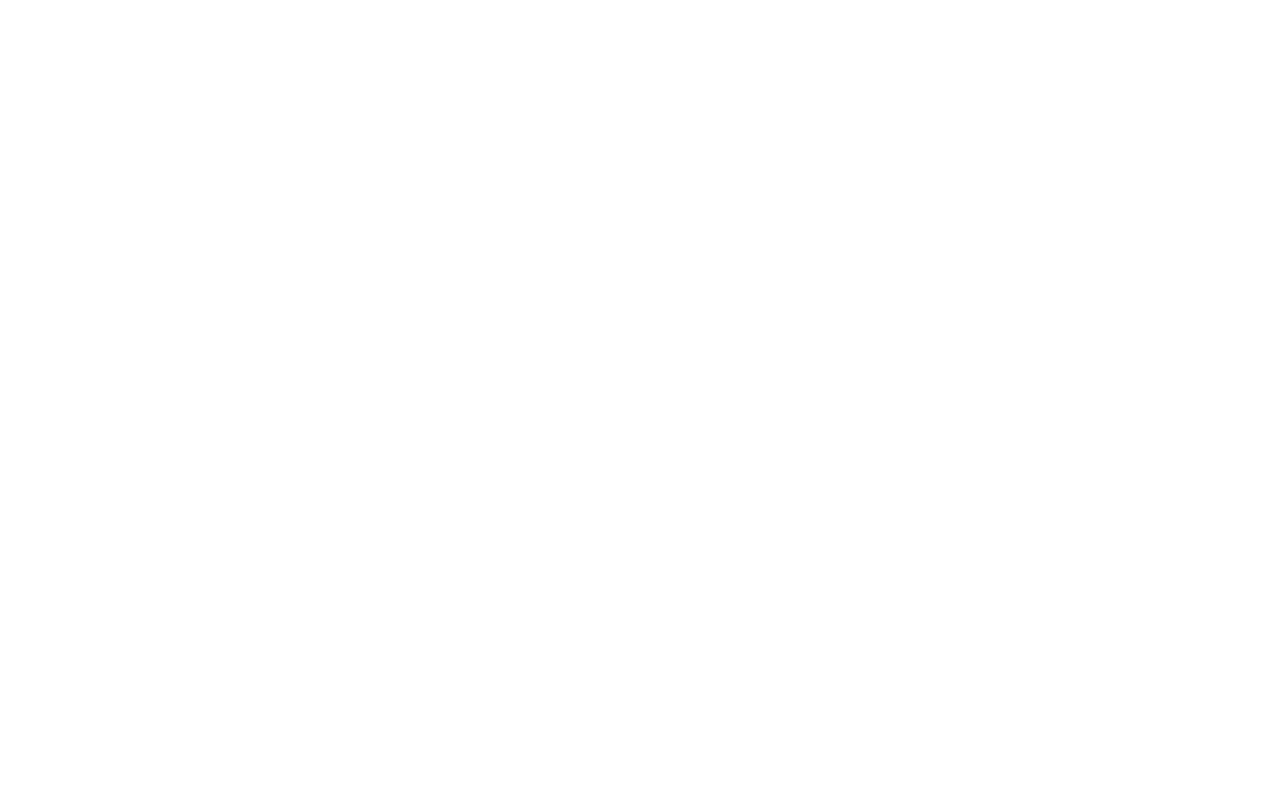
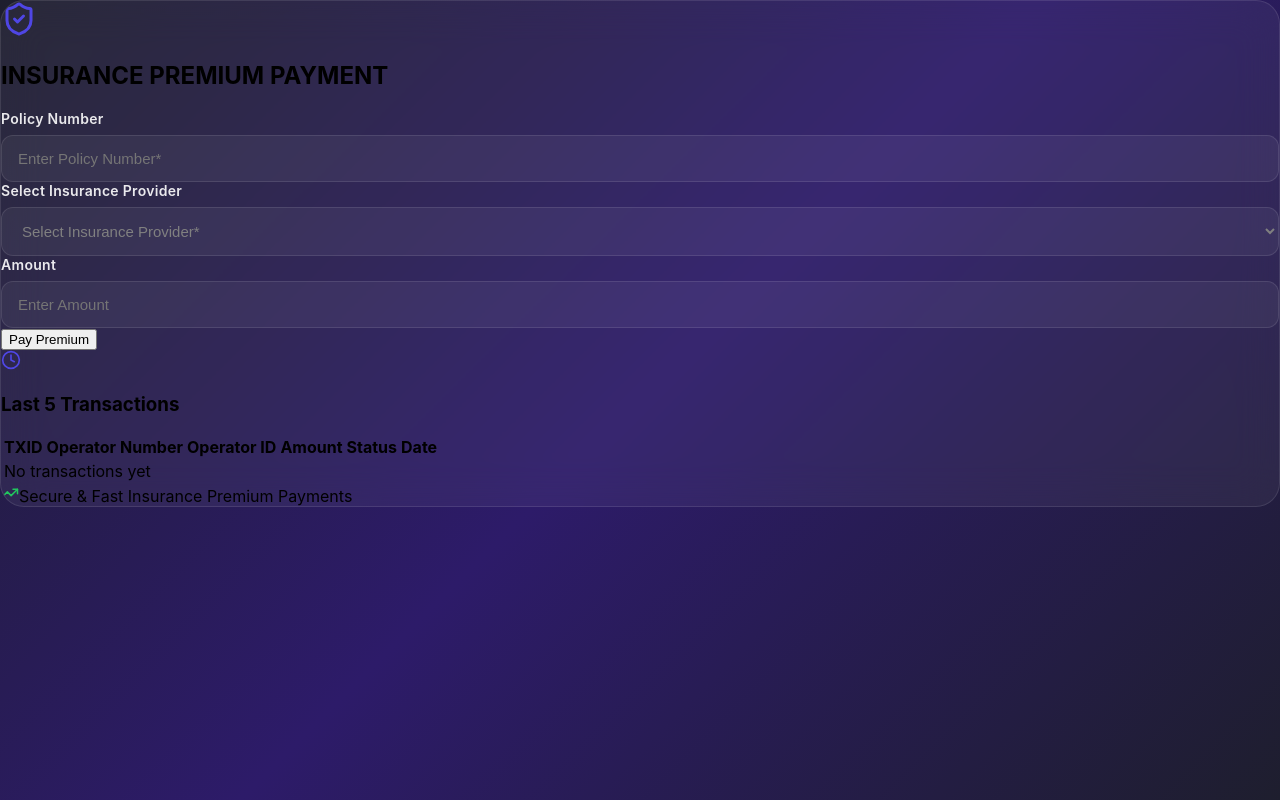
Before and after one commit to vikashsharma380/code-web-telecom, a React (Vite) app in the folder Frontend/: page /InsuranceRecharge in a window 1280 px wide. Before the commit this address had no page. Built offline with nearby package versions, Linux system fonts and the light colour scheme.

Commit message:
add postpaid and insurance

```diff
--- a/Frontend/src/App.jsx
+++ b/Frontend/src/App.jsx
@@ -4,7 +4,6 @@
 import Login from "./pages/login";
 import Signup from "./pages/signup";
 import MobileRecharge from "./Components/MobileRecharge";
-
 import { useParams } from "react-router-dom";
 import ServicePage from "./pages/ServicePage";
 import DTHRecharge from "./Components/DTHRecharge";
@@ -14,6 +13,7 @@
 import DataCardRecharge from "./Components/DataCardRecharge";
 import Dashboard from "./Components/Dashboard";
 import WebSolutions from "./Components/WebSolutions";
+import InsuranceRecharge from "./Components/InsuranceRecharge";
 
 function App() {
   return (
@@ -31,6 +31,7 @@
         <Route path="/DataCardRecharge" element={<DataCardRecharge />} />
         <Route path="/dashboard" element={<Dashboard />} />
         <Route path="/web-solutions" element={<WebSolutions />} />
+        <Route path="/InsuranceRecharge" element={<InsuranceRecharge />} />
       </Routes>
     </>
   );
--- a/Frontend/src/Components/InsuranceRecharge.jsx
+++ b/Frontend/src/Components/InsuranceRecharge.jsx
@@ -1,5 +1,6 @@
 import React, { useState } from "react";
-import "./CSS/rechargeForm.css";
+import { ShieldCheck, Clock, TrendingUp } from "lucide-react";
+import styles from "../styles";
 
 export default function InsuranceRecharge() {
   const [formData, setFormData] = useState({
@@ -15,7 +16,6 @@
 
   const handleChange = (e) => {
     const { name, value } = e.target;
-
     if (name === "amount") {
       if (value === "" || (/^\d+$/.test(value) && parseInt(value) > 0)) {
         setFormData({ ...formData, [name]: value });
@@ -48,33 +48,34 @@
   };
 
   return (
-    <div className="recharge-page">
-      <div className="recharge-container">
-        <div className="recharge-header">
-          <h2>INSURANCE PREMIUM PAYMENT</h2>
+    <div style={styles.container}>
+      <div style={styles.card}>
+        <div style={styles.header}>
+          <ShieldCheck size={36} color="#4f46e5" />
+          <h2 style={styles.title}>INSURANCE PREMIUM PAYMENT</h2>
         </div>
 
-        <div className="recharge-content">
-          <div className="recharge-form-section">
-            <form onSubmit={handleRecharge}>
-              <div className="form-group">
-                <label>Policy Number :</label>
+        <form onSubmit={handleRecharge} style={styles.form}>
+          <div style={styles.inputGroup}>
+            <label style={styles.label}>Policy Number</label>
             <input
               type="text"
               name="number"
-                  placeholder="Please Enter Policy Number*"
+              placeholder="Enter Policy Number*"
               value={formData.number}
               onChange={handleChange}
+              style={styles.input}
               required
             />
           </div>
 
-              <div className="form-group">
-                <label>Select Insurance Provider :</label>
+          <div style={styles.inputGroup}>
+            <label style={styles.label}>Select Insurance Provider</label>
             <select
               name="operatorcode"
               value={formData.operatorcode}
               onChange={handleChange}
+              style={styles.select}
               required
             >
               <option value="">Select Insurance Provider*</option>
@@ -87,62 +88,69 @@
             </select>
           </div>
 
-              <div className="form-group">
-                <label>Amount :</label>
+          <div style={styles.inputGroup}>
+            <label style={styles.label}>Amount</label>
             <input
               type="text"
               name="amount"
-                  placeholder="Amount"
+              placeholder="Enter Amount"
               value={formData.amount}
               onChange={handleChange}
+              style={styles.input}
               required
             />
           </div>
 
-              <button type="submit" className="recharge-btn" disabled={loading}>
+          <button type="submit" style={styles.button} disabled={loading}>
             {loading ? "Processing..." : "Pay Premium"}
           </button>
         </form>
-          </div>
-        </div>
 
         {result && (
-          <div className="result-section">
+          <div style={styles.resultContainer}>
             {result.error ? (
-              <p className="result-error">Error: {result.error}</p>
+              <p style={styles.errorText}>Error: {result.error}</p>
             ) : (
-              <p className="result-success">Payment processed successfully!</p>
+              <p style={styles.successText}>Payment processed successfully!</p>
             )}
-            <div className="result-data">{JSON.stringify(result, null, 2)}</div>
+            <pre style={styles.resultBox}>
+              {JSON.stringify(result, null, 2)}
+            </pre>
           </div>
         )}
 
-        <div className="transaction-section">
-          <h3>Last 5 Transaction</h3>
-          <table className="transaction-table">
+        <div style={styles.transactions}>
+          <div style={styles.transHeader}>
+            <Clock size={20} color="#4f46e5" />
+            <h3 style={styles.subTitle}>Last 5 Transactions</h3>
+          </div>
+
+          <table style={styles.table}>
             <thead>
               <tr>
-                <th>TXID</th>
-                <th>Operator</th>
-                <th>Number</th>
-                <th>Operator Id</th>
-                <th>Amount</th>
-                <th>Status</th>
-                <th>Date</th>
+                <th style={styles.th}>TXID</th>
+                <th style={styles.th}>Operator</th>
+                <th style={styles.th}>Number</th>
+                <th style={styles.th}>Operator ID</th>
+                <th style={styles.th}>Amount</th>
+                <th style={styles.th}>Status</th>
+                <th style={styles.th}>Date</th>
               </tr>
             </thead>
             <tbody>
               <tr>
-                <td
-                  colspan="7"
-                  style={{ textAlign: "center", padding: "20px" }}
-                >
+                <td colSpan="7" style={styles.noData}>
                   No transactions yet
                 </td>
               </tr>
             </tbody>
           </table>
         </div>
+
+        <div style={styles.footerNote}>
+          <TrendingUp size={18} color="#22c55e" />
+          <span>Secure & Fast Insurance Premium Payments</span>
+        </div>
       </div>
     </div>
   );
--- a/Frontend/src/Components/services.jsx
+++ b/Frontend/src/Components/services.jsx
@@ -21,8 +21,8 @@
   Mail,
   ChevronDown,
   Play,
+  Smartphone,
 } from "lucide-react";
-// import logo from "./assets/logo.jpeg";
 
 const services = [
   {
@@ -137,6 +137,37 @@
       "Best Offers",
     ],
   },
+  // ✅ New Insurance Service
+  {
+    id: "insurance",
+    name: "Insurance Payment",
+    type: "InsuranceRecharge",
+    icon: Shield,
+    color: "#3B82F6",
+    description:
+      "Pay your insurance premium securely and instantly for all leading providers.",
+    features: [
+      "LIC, HDFC, ICICI, SBI, Max Life",
+      "Instant Confirmation",
+      "Secure Payment Gateway",
+      "No Extra Charges",
+    ],
+  },
+  {
+    id: "postpaid",
+    name: "Postpaid Recharge",
+    type: "PostpaidRecharge",
+    icon: Smartphone,
+    color: "#10B981",
+    description:
+      "Recharge your postpaid mobile instantly and stay connected without interruption.",
+    features: [
+      "All Major Operators Supported",
+      "Instant Bill Payment",
+      "Secure Transactions",
+      "Auto Reminder for Due Bills",
+    ],
+  },
 ];
 
 export default services;
--- a/Frontend/src/Grid/ServicesGrid.jsx
+++ b/Frontend/src/Grid/ServicesGrid.jsx
@@ -34,6 +34,9 @@
         break;
       case "DataCardRecharge":
         navigate("/DataCardRecharge");
+        break;
+      case "Insurance":
+        navigate("/InsuranceRecharge");
         break;
       default:
         console.error("Unknown service type:", serviceType);
```
Also changed, not shown: Frontend/src/Components/PostpaidRecharge.jsx (added). Lines whose indentation alone changed are shown as unchanged.
